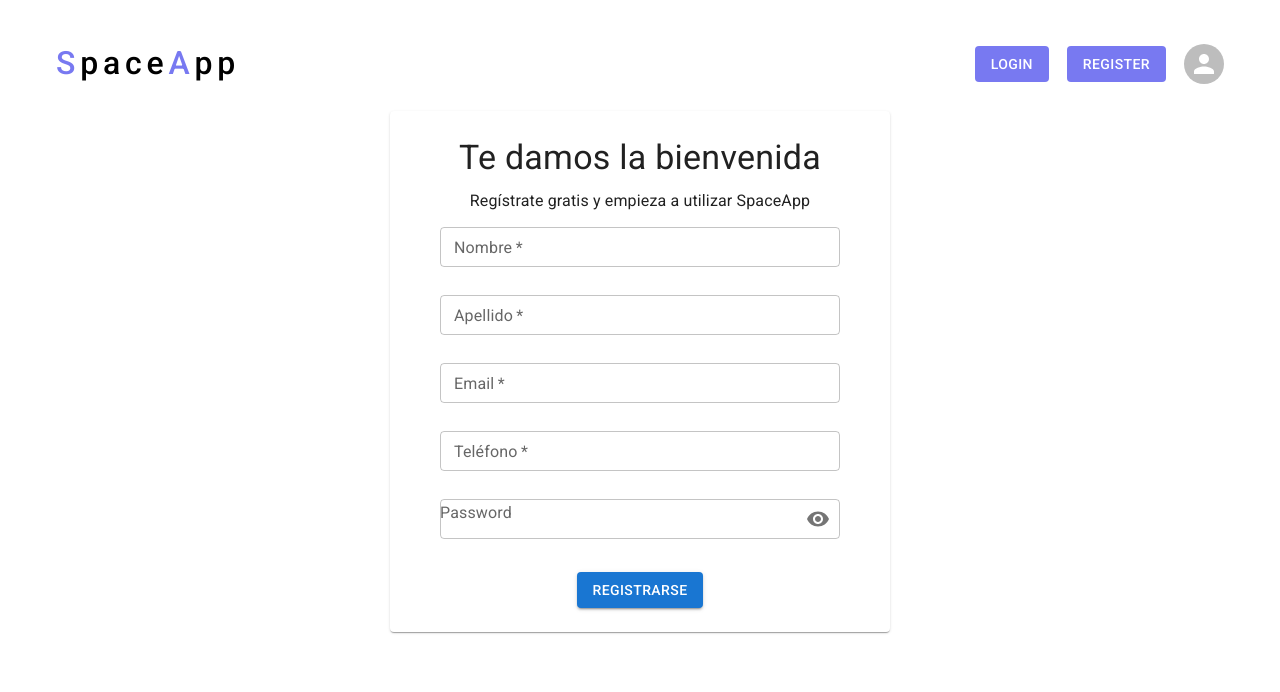
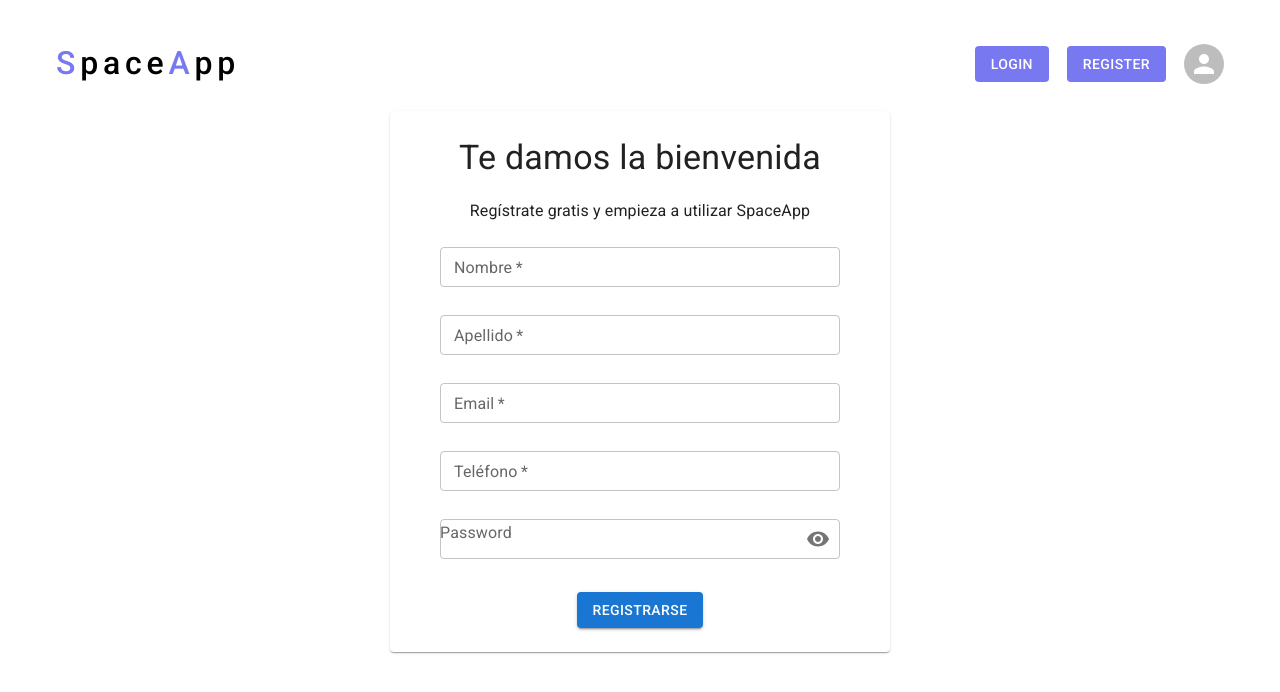
Before and after one commit to Paularix/spacesApp, a React (Vite) app in the folder frontSpaces/: page /register in a window 1280 px wide. Shown: the top 692 px of the page. Built offline with nearby package versions, Linux system fonts and the light colour scheme.

Commit message:
cambios register css

```diff
--- a/frontSpaces/src/pages/Register.jsx
+++ b/frontSpaces/src/pages/Register.jsx
@@ -72,7 +72,7 @@ function Register() {
                 <CardContent>
                     <form className="register-form" onSubmit={submit} >
                         <Typography variant="h4" className='register-title register-sub'>Te damos la bienvenida</Typography >
-                        <Typography>Regístrate gratis y empieza a utilizar SpaceApp</Typography >
+                        <Typography className='register-title register-sub'>Regístrate gratis y empieza a utilizar SpaceApp</Typography >
                         <TextField
                             className="register-field register-text"
                             label="Nombre"
```
